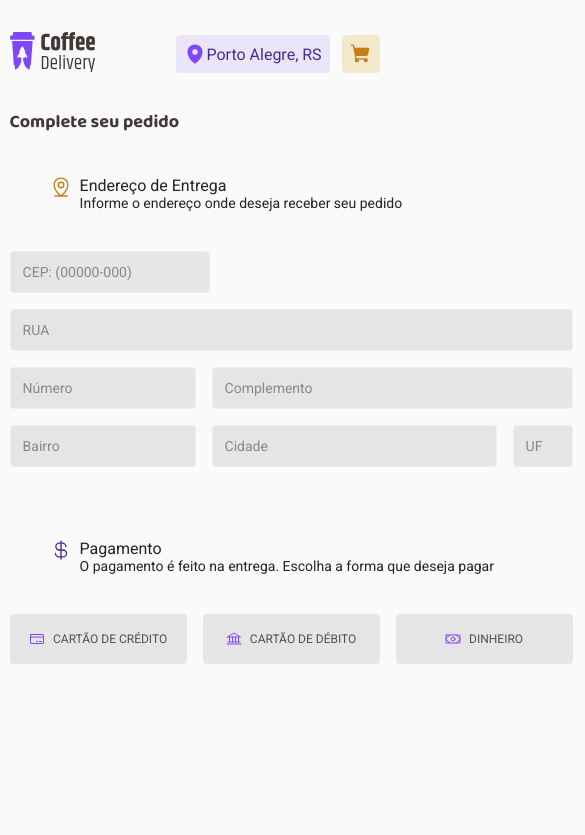
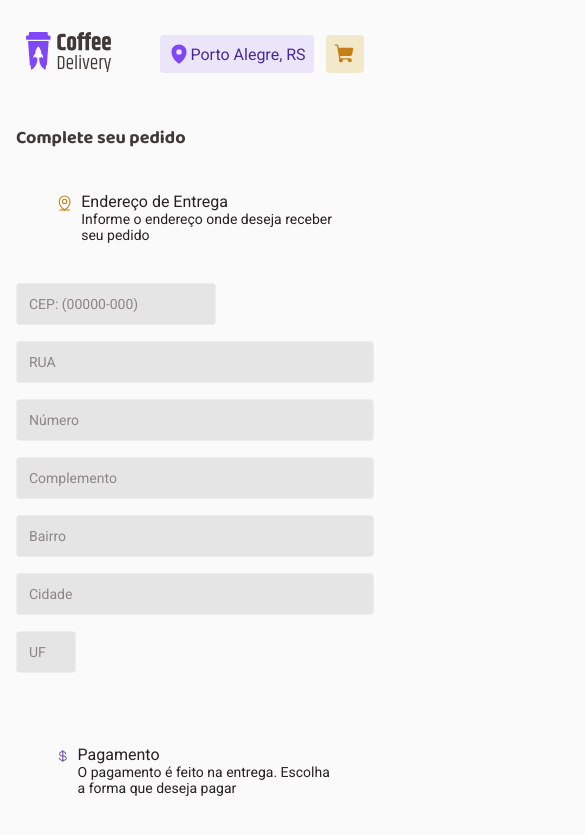
Before and after one commit to zagob/challenge-coffe-delivery-ignite, a React (Vite) app: page /checkout in a window 390 px wide. Shown: the top 835 px of the page, 585 px wide, since content can reach past the window. Built offline with nearby package versions, Linux system fonts and the light colour scheme.

Commit message:
page responsive checkout

```diff
--- a/src/components/Header/styles.ts
+++ b/src/components/Header/styles.ts
@@ -4,7 +4,7 @@ export const HeaderContainer = styled.header`
   display: flex;
   align-items: center;
   justify-content: space-between;
-  padding: 2rem 0;
+  padding: 2rem 1rem;
 `;
 
 export const Content = styled.div`
--- a/src/pages/Checkout/components/ItensCart/styles.ts
+++ b/src/pages/Checkout/components/ItensCart/styles.ts
@@ -3,8 +3,6 @@ import styled from "styled-components";
 export const ContentItem = styled.div`
   display: flex;
   position: relative;
-  /* padding: 2.5rem;
-  border-bottom: 1px solid ${(props) => props.theme["base-button"]}; */
   & + div {
     margin-top: 3rem;
   }
--- a/src/pages/Checkout/styles.ts
+++ b/src/pages/Checkout/styles.ts
@@ -9,6 +9,11 @@ export const CheckoutContainerForm = styled.form`
     font-size: 18px;
     font-weight: bold;
     color: ${(props) => props.theme["base-subtitle"]};
+  }
+
+  @media (max-width: 1060px) {
+    flex-direction: column;
+    padding: 1rem 0.4rem;
   }
 `;
 
@@ -99,6 +104,10 @@ export const ContentNumber = styled.div`
     display: flex;
     flex-direction: column;
   }
+  @media (max-width: 600px) {
+    display: grid;
+    grid-template-columns: 1fr;
+  }
 `;
 
 export const ContentCity = styled.div`
@@ -117,6 +126,16 @@ export const ContentCity = styled.div`
       width: 60px;
     }
   }
+
+  @media (max-width: 720px) {
+    display: grid;
+    grid-template-columns: 1fr 1fr;
+  }
+
+  @media (max-width: 600px) {
+    display: grid;
+    grid-template-columns: 1fr;
+  }
 `;
 
 export const ContentPayament = styled.div`
@@ -132,6 +151,10 @@ export const HeaderTitlePayament = styled(HeaderTitleBase)`
 export const ContentButtonsPayament = styled.div`
   display: flex;
   gap: 1rem;
+
+  @media (max-width: 600px) {
+    flex-direction: column;
+  }
 `;
 
 export const SectionCompleteRequest = styled.section`
@@ -143,10 +166,20 @@ export const ContentCartItens = styled.div`
   height: 400px;
   overflow-y: scroll;
   margin-bottom: 2rem;
+
+  @media (max-width: 600px) {
+    padding: 0;
+    margin: 1rem 0 0 0;
+    width: 100%;
+  }
 `;
 
 export const SectionCart = styled.section`
   width: 448px;
+
+  @media (max-width: 600px) {
+    width: 100%;
+  }
 `;
 
 export const ContentCheckoutValue = styled.div`
```
